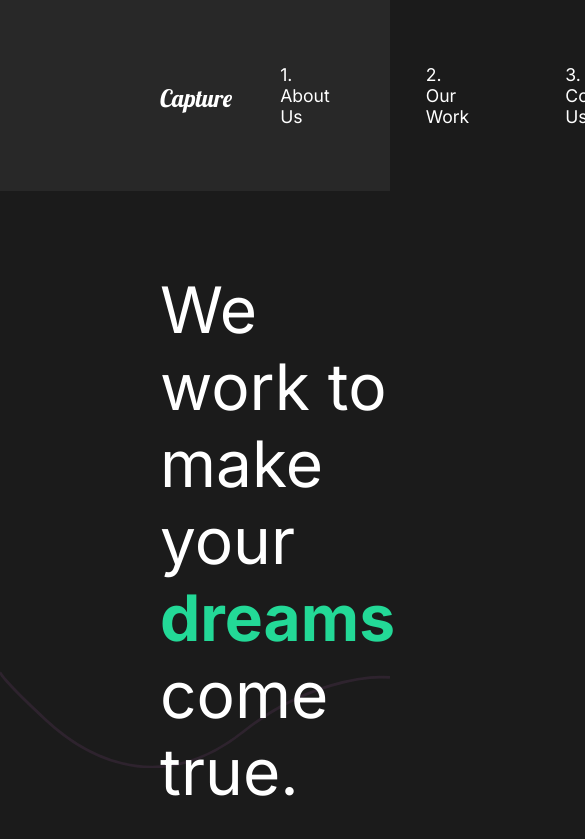
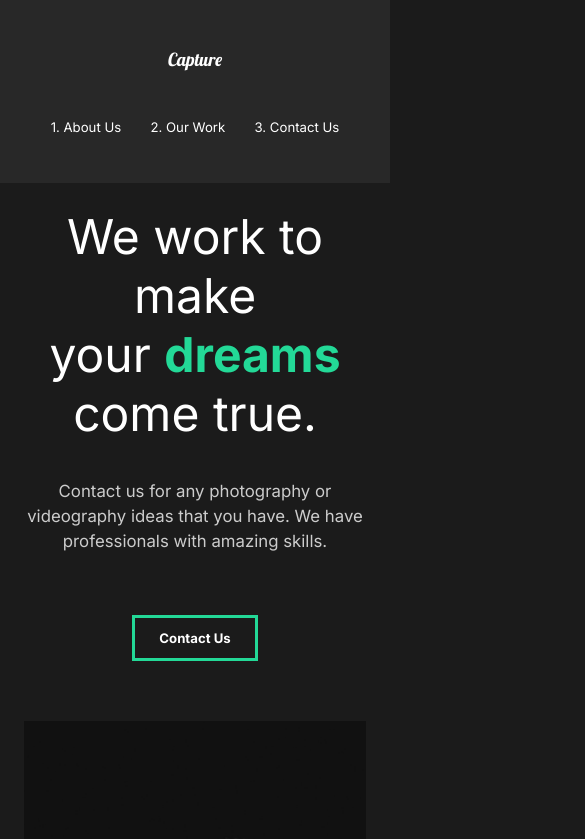
Before and after one commit to fgunawan/capture-website, a React (Create React App) app: page / in a window 390 px wide. Shown: the top 839 px of the page, 585 px wide, since content can reach past the window. Built offline with nearby package versions, Linux system fonts and the light colour scheme.

Commit message:
mobile friendly adjustments

```diff
--- a/src/components/GlobalStyle.js
+++ b/src/components/GlobalStyle.js
@@ -10,6 +10,11 @@
     background: #1b1b1b;
     font-family: 'Inter', sans-serif;
     overflow-x: hidden;
+}
+html{
+    @media (max-width:1700px){
+        font-size: 75%;
+    }
 }
 button{
     font-weight: bold;
--- a/src/components/Nav.js
+++ b/src/components/Nav.js
@@ -55,6 +55,22 @@
     padding: 3rem;
     position: relative;
   }
+  @media (max-width: 1300px) {
+    flex-direction: column;
+    padding: 2rem 1rem;
+    #logo {
+      display: inline-block; //use this if a tag is not getting enough space, it's probs bc it's displayed inline (can't add padding top and bottom to inline elements)
+      margin: 2rem;
+    }
+    ul {
+      padding: 2rem;
+      justify-content: space-around;
+      width: 100%;
+    }
+    li {
+      padding: 0;
+    }
+  }
 `;
 
 export default Nav;
--- a/src/components/ServicesSection.js
+++ b/src/components/ServicesSection.js
@@ -81,6 +81,9 @@
 const StyledCards = styled.div`
   display: flex;
   flex-wrap: wrap;
+  @media (max-width: 1300px) {
+    justify-content: center;
+  }
 `;
 const StyledCard = styled.div`
   flex-basis: 20rem;
--- a/src/components/useScroll.js
+++ b/src/components/useScroll.js
@@ -4,7 +4,7 @@
 
 export const useScroll = () => {
   const controls = useAnimation();
-  const [element, view] = useInView({ threshold: 0.5 });
+  const [element, view] = useInView({ threshold: 0.3 });
   if (view) {
     controls.start("show");
   } else {
--- a/src/pages/ContactUs.js
+++ b/src/pages/ContactUs.js
@@ -47,11 +47,18 @@
   padding: 5rem 10rem;
   color: #353535;
   min-height: 90vh;
+  @media (max-width: 1500px) {
+    padding: 2rem;
+    font-size: 1rem;
+  }
 `;
 
 const StyledTitle = styled.div`
   margin-bottom: 4rem;
   color: black;
+  @media (max-width: 1500px) {
+    margin-top: 5rem;
+  }
 `;
 
 const StyledHide = styled.div`
--- a/src/pages/MovieDetail.js
+++ b/src/pages/MovieDetail.js
@@ -75,6 +75,10 @@
   align-items: center;
   justify-content: space-around;
   color: white;
+  @media (max-width: 1500px) {
+    display: block;
+    margin: 2rem;
+  }
 `;
 const StyledAward = styled.div`
   padding: 5rem;
--- a/src/pages/OurWork.js
+++ b/src/pages/OurWork.js
@@ -80,6 +80,9 @@
   h2 {
     padding: 1rem 0rem;
   }
+  @media (max-width: 1300px) {
+    padding: 2rem;
+  }
 `;
 const StyledMovie = styled(motion.div)`
   padding-bottom: 10rem;
--- a/src/styles.js
+++ b/src/styles.js
@@ -9,12 +9,23 @@
   justify-content: space-between;
   padding: 5rem 10rem;
   color: white;
+  @media (max-width: 1300px) {
+    display: block;
+    padding: 2rem;
+    text-align: center;
+  }
 `;
 export const StyledDescription = styled.div`
   flex: 1;
   padding-right: 5rem;
   h2 {
     font-weight: lighter;
+  }
+  @media (max-width: 1300px) {
+    padding: 0;
+    button {
+      margin: 2rem 0rem 5rem 0rem;
+    }
   }
 `;
 export const StyledImage = styled.div`
```
